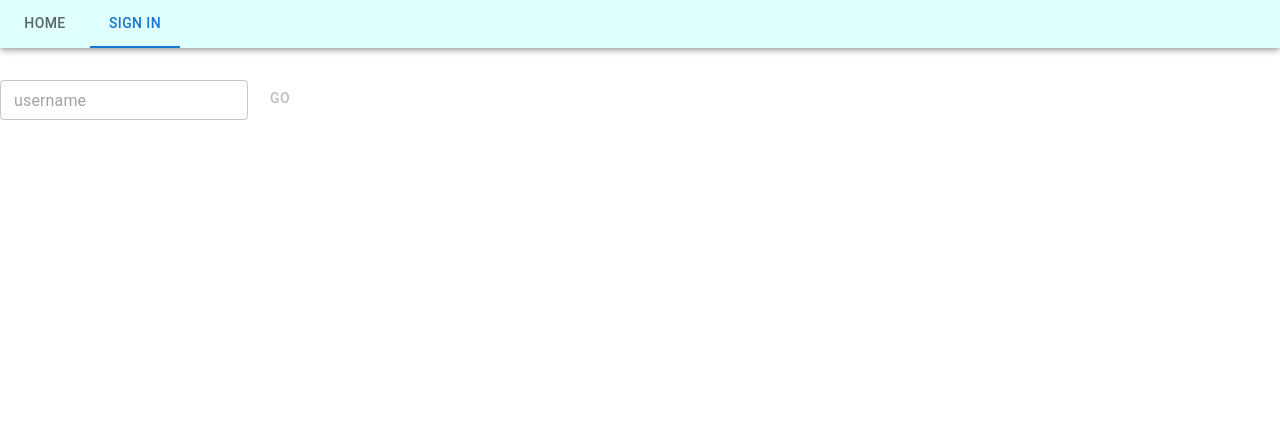
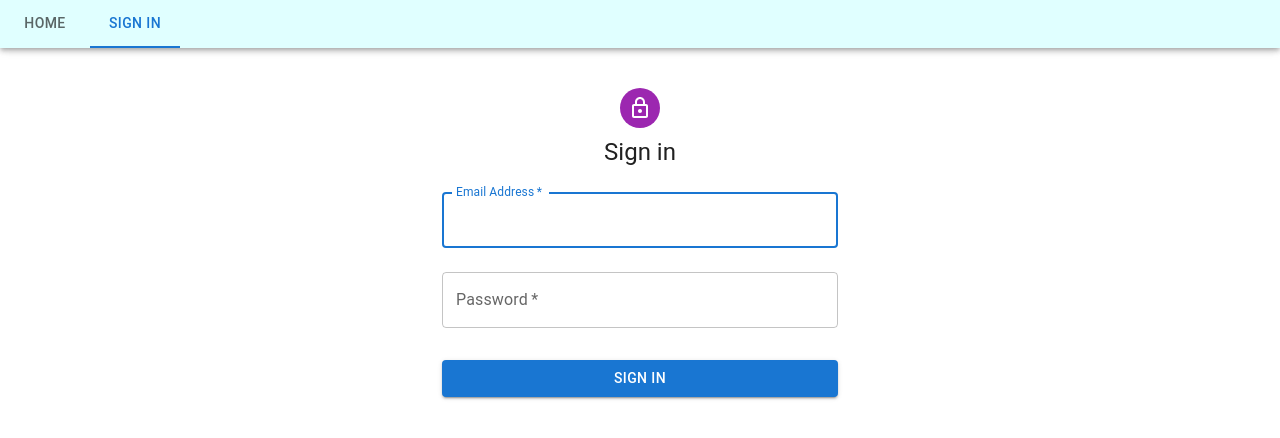
Before and after one commit to BeerSheva22-TimurOvadya/React-Application, a React (Create React App) app: page /signin in a window 1280 px wide. Shown: the top 438 px of the page. Built offline with nearby package versions, Linux system fonts and the light colour scheme.

Commit message:
without roles

```diff
--- /dev/null
+++ b/src/components/forms/SignInForm.tsx
@@ -0,0 +1,82 @@
+import * as React from 'react';
+import Avatar from '@mui/material/Avatar';
+import Button from '@mui/material/Button';
+import CssBaseline from '@mui/material/CssBaseline';
+import TextField from '@mui/material/TextField';
+import Box from '@mui/material/Box';
+import LockOutlinedIcon from '@mui/icons-material/LockOutlined';
+import Typography from '@mui/material/Typography';
+import Container from '@mui/material/Container';
+import { createTheme, ThemeProvider } from '@mui/material/styles';
+
+
+const defaultTheme = createTheme();
+
+interface Props {
+  onSubmit: (email: string, password: string) => void;
+}
+
+const SignInForm: React.FC<Props> = ({ onSubmit }) => {
+  const handleSubmit = (event: React.FormEvent<HTMLFormElement>) => {
+    event.preventDefault();
+    const data = new FormData(event.currentTarget);
+    const email = data.get('email');
+    const password = data.get('password');
+    onSubmit(email as string, password as string);
+  };
+
+  return (
+    <ThemeProvider theme={defaultTheme}>
+      <Container component="main" maxWidth="xs">
+        <CssBaseline />
+        <Box
+          sx={{
+            marginTop: 8,
+            display: 'flex',
+            flexDirection: 'column',
+            alignItems: 'center',
+          }}
+        >
+          <Avatar sx={{ m: 1, bgcolor: 'secondary.main' }}>
+            <LockOutlinedIcon />
+          </Avatar>
+          <Typography component="h1" variant="h5">
+            Sign in
+          </Typography>
+          <Box component="form" onSubmit={handleSubmit} noValidate sx={{ mt: 1 }}>
+            <TextField
+              margin="normal"
+              required
+              fullWidth
+              id="email"
+              label="Email Address"
+              name="email"
+              autoComplete="email"
+              autoFocus
+            />
+            <TextField
+              margin="normal"
+              required
+              fullWidth
+              name="password"
+              label="Password"
+              type="password"
+              id="password"
+              autoComplete="current-password"
+            />
+            <Button
+              type="submit"
+              fullWidth
+              variant="contained"
+              sx={{ mt: 3, mb: 2 }}
+            >
+              Sign In
+            </Button>
+          </Box>
+        </Box>
+      </Container>
+    </ThemeProvider>
+  );
+}
+
+export default SignInForm;
--- a/src/components/navigators/Navigator.tsx
+++ b/src/components/navigators/Navigator.tsx
@@ -9,6 +9,7 @@ const Navigator: React.FC<{ routes: RouteType[] }> = ({ routes }) => {
     const navigate = useNavigate();
     const location = useLocation();
     const [value, setValue] = useState(0);
+
     useEffect(() => {
         let index = routes.findIndex((r) => r.to === location.pathname);
         if (index < 0) {
@@ -21,6 +22,7 @@ const Navigator: React.FC<{ routes: RouteType[] }> = ({ routes }) => {
     function onChangeFn(event: any, newValue: number) {
         setValue(newValue);
     }
+
     function getTabs(): ReactNode {
         return routes.map((r) => <Tab component={NavLink} to={r.to} label={r.label} key={r.label} />);
     }
--- a/src/components/navigators/NavigatorPortrait.tsx
+++ b/src/components/navigators/NavigatorPortrait.tsx
@@ -7,10 +7,10 @@ import {
     Toolbar,
     Box,
     IconButton,
-    Button,
     ListItemButton,
     Tab,
 } from '@mui/material';
+
 import MenuIcon from '@mui/icons-material/Menu';
 import ChevronRightIcon from '@mui/icons-material/ChevronRight'; // Импорт ChevronRightIcon
 import { useEffect, useState } from 'react';
--- a/src/components/pages/SignIn.tsx
+++ b/src/components/pages/SignIn.tsx
@@ -1,17 +1,47 @@
-import { useDispatch } from 'react-redux';
-import Input from '../common/Input';
-import InputResult from '../../model/InputResult';
-import { authActions } from '../../redux/slices/authSlice';
+// SignIn.tsx
+import React, { useState } from "react";
+import { useDispatch } from "react-redux";
+import SignInForm from "../forms/SignInForm";
+import { authActions } from "../../redux/slices/authSlice";
+import { Alert, Snackbar } from "@mui/material";
+
 const SignIn: React.FC = () => {
-    const dispatch = useDispatch();
-    return (
-        <Input
-            submitFn={function (username: string): InputResult {
-                setTimeout(() => dispatch(authActions.set(username)), 5000);
-                return { status:'success' , message: username };
-            }}
-            placeholder="username"
-        />
-    );
+  const dispatch = useDispatch();
+  const [open, setOpen] = useState(false);
+  const onClose = () => setOpen(false);
+
+  const handleSignIn = async (email: string, password: string) => {
+    try {
+      const response = await fetch("http://localhost:3500/login", {
+        method: "POST",
+        headers: {
+          'Content-Type': 'application/json'
+        },
+        body: JSON.stringify({ email, password })
+      });
+
+      const data = await response.json();
+      const payloadJson = atob(data.accessToken.split('.')[1]);
+      const userData = JSON.parse(payloadJson);
+      const username = userData.email;
+
+      dispatch(authActions.set(username));
+
+    } catch (error) {
+      setOpen(true);
+    }
+  };
+
+  return (
+    <>
+      <Snackbar open={open} autoHideDuration={5000} onClose={onClose}>
+        <Alert severity="error" sx={{ width: '100%' }}>
+          "Invalid email or password"
+        </Alert>
+      </Snackbar>
+      <SignInForm onSubmit={handleSignIn} />
+    </>
+  );
 };
+
 export default SignIn;
--- /dev/null
+++ b/src/model/UserData.ts
@@ -0,0 +1,5 @@
+type UserData = {
+    email: string;
+    role: string;
+}
+export default UserData;
--- a/src/redux/slices/authSlice.ts
+++ b/src/redux/slices/authSlice.ts
@@ -1,5 +1,6 @@
 import {createSlice} from '@reduxjs/toolkit';
 const AUTH_ITEM = "auth-item";
+
 const initialState: {username: string} = {
 username: localStorage.getItem(AUTH_ITEM) || ''
 }
--- /dev/null
+++ b/src/service/AuthService.ts
@@ -0,0 +1,6 @@
+import UserData from "../model/UserData";
+
+export default interface AuthService {
+    login(loginData: {email: string, password: string}):Promise<UserData|null>;
+    logout():Promise<void>
+}
```
Also changed, not shown: src/service/AuthServiceJwt.ts (added, +35 -0 lines).
